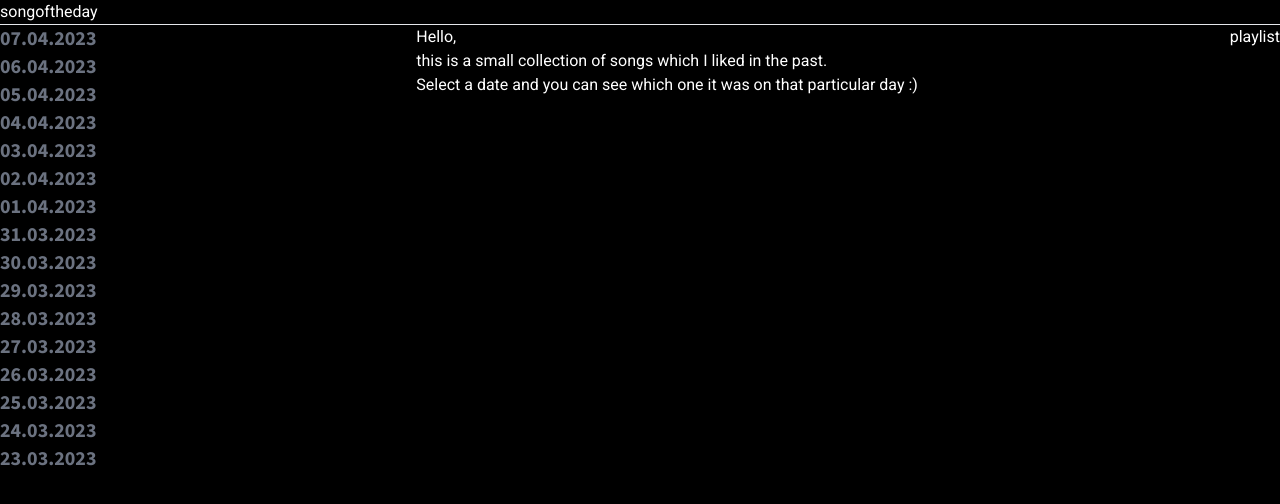
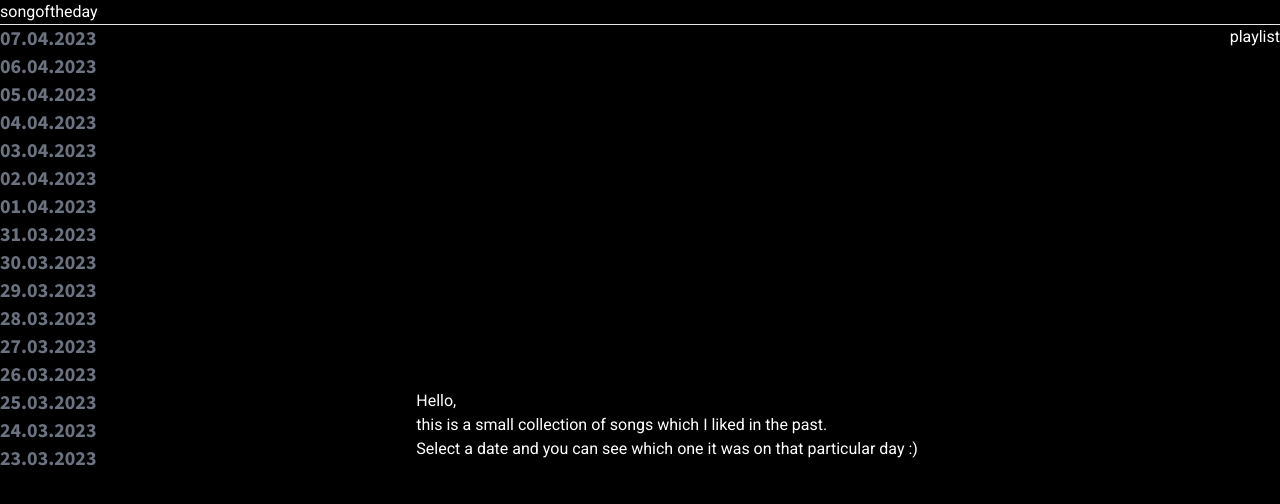
Before and after one commit to olvr-me/songoftheday, a Next.js app: page / in a window 1280 px wide. Shown: the top 504 px of the page. Built offline with nearby package versions, Linux system fonts and the light colour scheme.

Commit message:
Centered Song component vertically

```diff
--- a/app/layout.tsx
+++ b/app/layout.tsx
@@ -20,7 +20,9 @@ export default function RootLayout({
         <Header />
         <div className='flex flex-row justify-between'>
           <DateSelectionBar />
-          {children}
+          <div className='flex items-center h-screen'>
+            {children}
+          </div>
           <Link href='https://open.spotify.com/playlist/19VvREnkIgYtLATS9s9hFo?si=20ceb02ab6854365'>playlist</Link>
         </div>
       </body>
```
